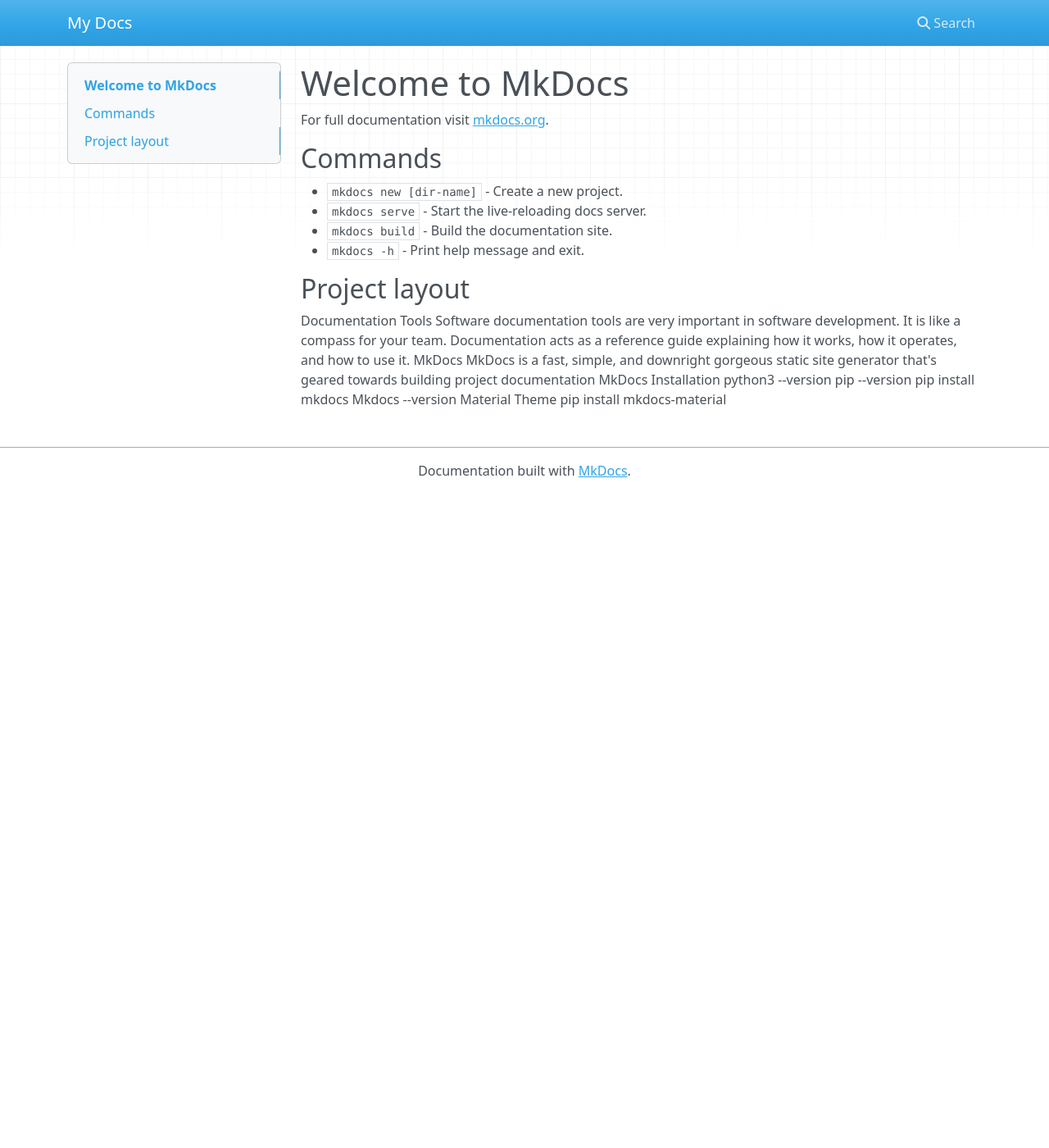
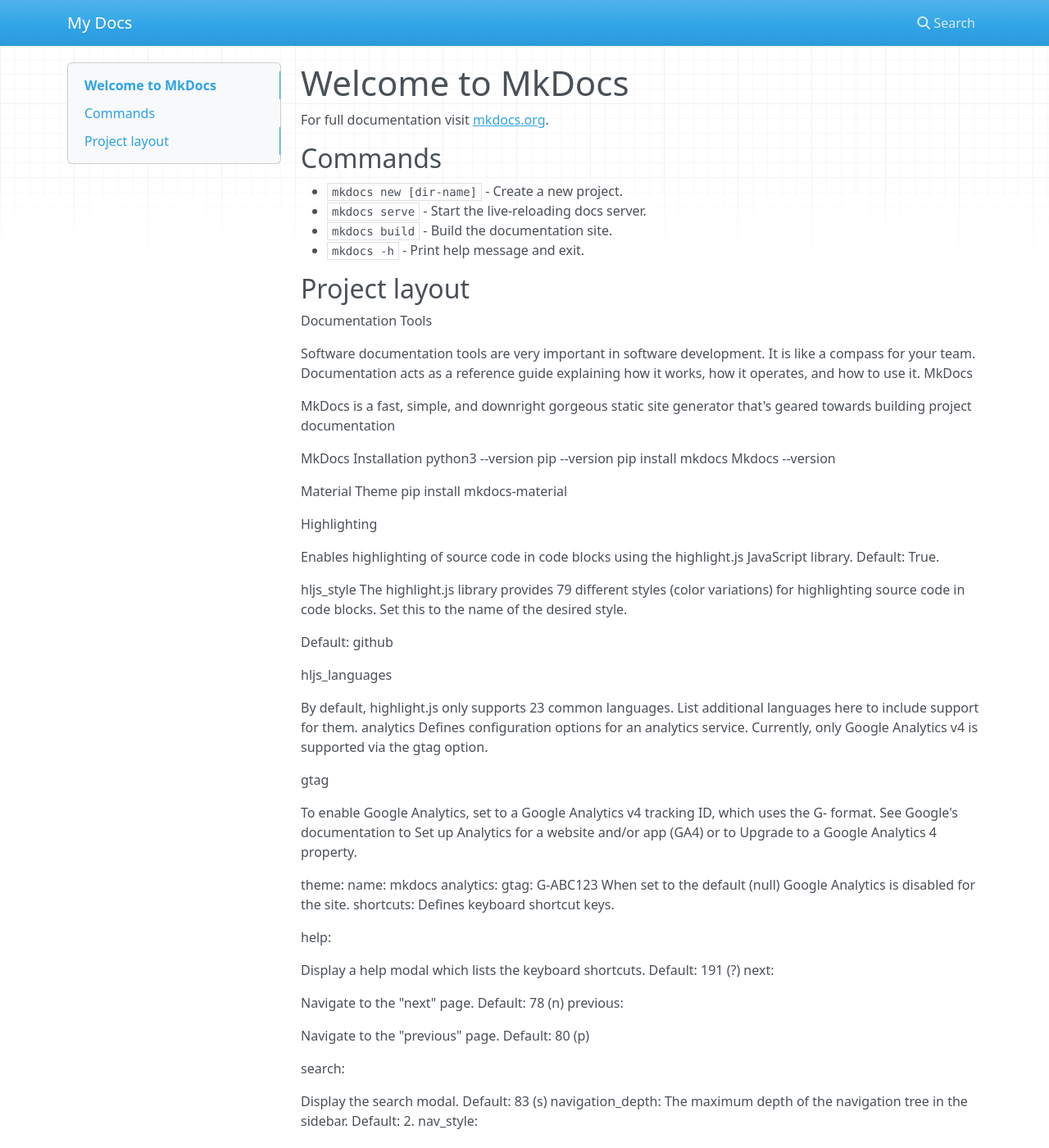
Before and after one commit to bethcreate/technical, an MkDocs documentation site: the page built from docs/index.md, in a window 1280 px wide and 1400 px high. Shown: the whole window at 82% size. Built offline with MkDocs 1.6.1, drawn with Linux system fonts in a browser that asks for light colours; nearby versions of some CDN libraries; some of the changed text lies outside the part shown.

Commit message:
first commit

```diff
--- a/docs/index.md
+++ b/docs/index.md
@@ -11,13 +11,66 @@ For full documentation visit [mkdocs.org](https://www.mkdocs.org).
 
 ## Project layout
 Documentation Tools
+
 Software documentation tools are very important in software development. It is like a compass for your team. Documentation acts as a reference guide explaining how it works, how it operates, and how to use it.
 MkDocs
+
 MkDocs is a fast, simple, and downright gorgeous static site generator that's geared towards building project documentation
+
 MkDocs Installation
 python3 --version
 pip --version
 pip install mkdocs
 Mkdocs --version
+
 Material Theme
 pip install mkdocs-material
+
+Highlighting
+
+Enables highlighting of source code in code blocks using the highlight.js JavaScript library. Default: True.
+
+hljs_style
+The highlight.js library provides 79 different styles (color variations) for highlighting source code in code blocks. Set this to the name of the desired style.
+
+Default: github
+
+hljs_languages
+
+By default, highlight.js only supports 23 common languages. List additional languages here to include support for them.
+analytics
+Defines configuration options for an analytics service. Currently, only Google Analytics v4 is supported via the gtag option.
+
+gtag
+
+To enable Google Analytics, set to a Google Analytics v4 tracking ID, which uses the G- format. See Google's documentation to Set up Analytics for a website and/or app (GA4) or to Upgrade to a Google Analytics 4 property.
+
+theme:
+    name: mkdocs
+    analytics:
+        gtag: G-ABC123
+When set to the default (null) Google Analytics is disabled for the site.
+shortcuts:
+Defines keyboard shortcut keys.
+
+help:
+
+Display a help modal which lists the keyboard shortcuts. Default: 191 (?)
+next:
+
+Navigate to the "next" page. Default: 78 (n)
+previous:
+
+Navigate to the "previous" page. Default: 80 (p)
+
+search:
+
+Display the search modal. Default: 83 (s)
+navigation_depth: The maximum depth of the navigation tree in the sidebar. Default: 2.
+nav_style:
+
+This adjusts the visual style for the top navigation bar; by default, this is set to primary (the default), but it can also be set to dark or light.
+
+locale:
+
+The locale (language/location) used to build the theme. If your locale is not yet supported, it will fallback to the default.
```
